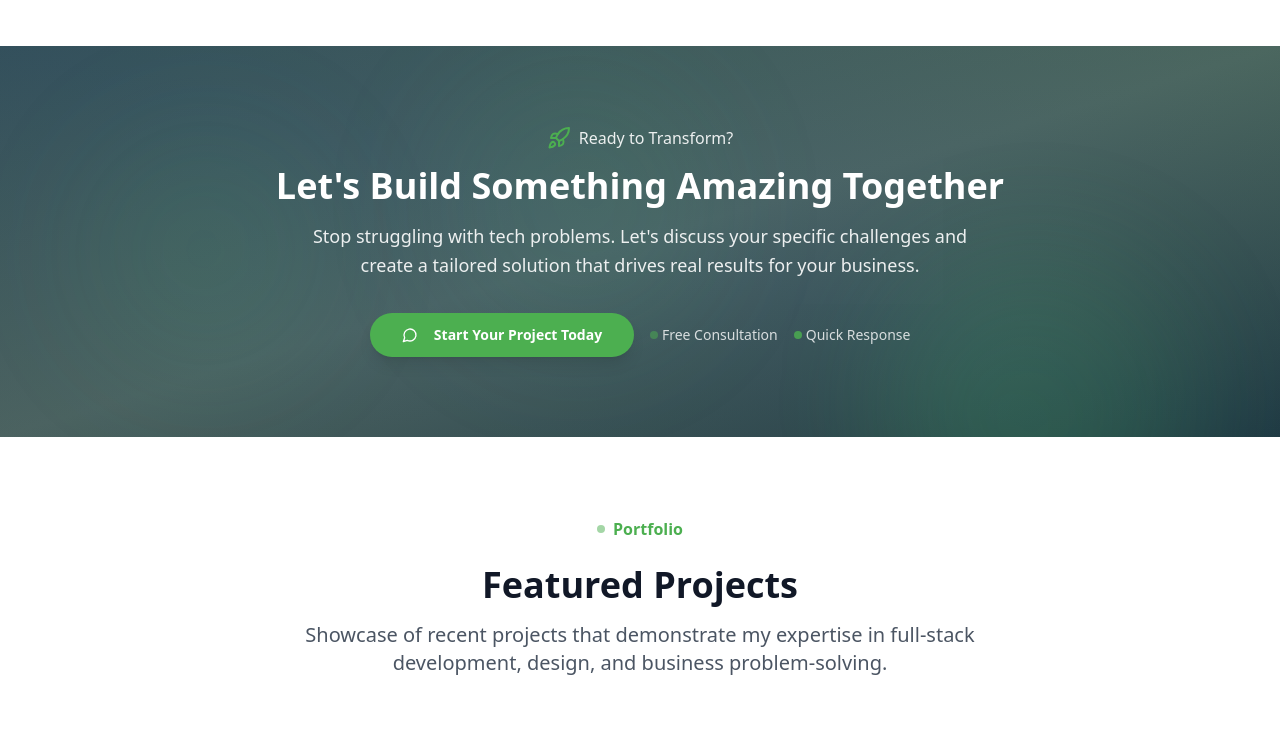
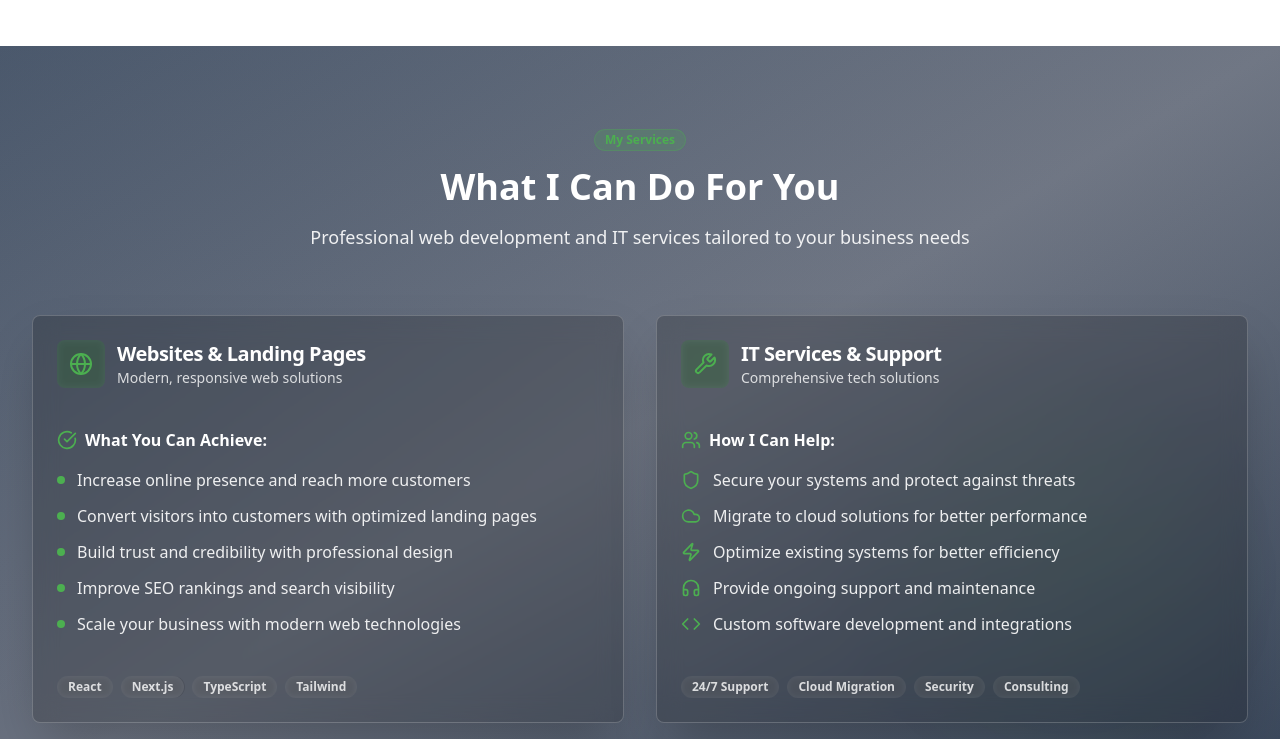
Before and after one commit to KarlaSz/webszyk-brand, a React (Vite) app: page / in a window 1280 px wide. Shown: the part 4860-5599 px from the top of the page. Built offline with nearby package versions, Linux system fonts and the light colour scheme.

Commit message:
Add offer section
Added a new section above "Ready to Transform" showcasing website/landing page creation and services offered.

```diff
--- /dev/null
+++ b/src/components/MyOfferSection.tsx
@@ -0,0 +1,141 @@
+
+import { Card, CardContent, CardHeader, CardTitle } from "@/components/ui/card";
+import { Badge } from "@/components/ui/badge";
+import { Globe, Code, Smartphone, Zap, Users, CheckCircle, Wrench, Shield, Cloud, HeadphonesIcon } from "lucide-react";
+
+const MyOfferSection = () => {
+  return (
+    <section className="relative py-20 overflow-hidden">
+      {/* Background - lighter than hero for better contrast */}
+      <div className="absolute inset-0 bg-gradient-to-br from-slate-600 via-gray-500 to-slate-700"></div>
+      <div className="absolute inset-0 bg-gradient-to-tr from-[#4CAF50]/8 via-transparent to-emerald-400/6"></div>
+      <div className="absolute inset-0 bg-gradient-to-bl from-gray-300/5 via-[#4CAF50]/8 to-slate-600/12"></div>
+
+      {/* Animated Background Elements */}
+      <div className="absolute top-20 left-20 w-64 h-64 bg-gradient-to-br from-[#4CAF50]/12 to-emerald-400/8 rounded-full blur-3xl animate-pulse"></div>
+      <div className="absolute top-1/2 right-20 w-80 h-80 bg-gradient-to-bl from-[#4CAF50]/10 to-green-400/12 rounded-full blur-3xl animate-pulse delay-1000"></div>
+
+      <div className="relative max-w-7xl mx-auto px-4 sm:px-6 lg:px-8">
+        <div className="text-center mb-16">
+          <Badge variant="secondary" className="bg-[#4CAF50]/20 text-[#4CAF50] border-[#4CAF50]/30 backdrop-blur-sm mb-4">
+            My Services
+          </Badge>
+          <h2 className="text-3xl lg:text-4xl font-bold text-white mb-4">
+            What I Can Do For You
+          </h2>
+          <p className="text-white/90 text-lg max-w-2xl mx-auto">
+            Professional web development and IT services tailored to your business needs
+          </p>
+        </div>
+
+        <div className="grid grid-cols-1 lg:grid-cols-2 gap-8">
+          {/* Column 1: Website & Landing Pages */}
+          <Card className="border border-white/20 backdrop-blur-md bg-black/20 shadow-2xl">
+            <CardHeader>
+              <div className="flex items-center space-x-3 mb-4">
+                <div className="w-12 h-12 bg-[#4CAF50]/20 backdrop-blur-sm rounded-lg flex items-center justify-center">
+                  <Globe className="h-6 w-6 text-[#4CAF50]" />
+                </div>
+                <div>
+                  <CardTitle className="text-white text-xl">Websites & Landing Pages</CardTitle>
+                  <p className="text-white/80 text-sm">Modern, responsive web solutions</p>
+                </div>
+              </div>
+            </CardHeader>
+            <CardContent className="space-y-6">
+              <div className="space-y-4">
+                <h4 className="text-white font-semibold flex items-center space-x-2">
+                  <CheckCircle className="h-5 w-5 text-[#4CAF50]" />
+                  <span>What You Can Achieve:</span>
+                </h4>
+                <ul className="space-y-3 text-white/90">
+                  <li className="flex items-start space-x-3">
+                    <div className="w-2 h-2 bg-[#4CAF50] rounded-full mt-2 flex-shrink-0"></div>
+                    <span>Increase online presence and reach more customers</span>
+                  </li>
+                  <li className="flex items-start space-x-3">
+                    <div className="w-2 h-2 bg-[#4CAF50] rounded-full mt-2 flex-shrink-0"></div>
+                    <span>Convert visitors into customers with optimized landing pages</span>
+                  </li>
+                  <li className="flex items-start space-x-3">
+                    <div className="w-2 h-2 bg-[#4CAF50] rounded-full mt-2 flex-shrink-0"></div>
+                    <span>Build trust and credibility with professional design</span>
+                  </li>
+                  <li className="flex items-start space-x-3">
+                    <div className="w-2 h-2 bg-[#4CAF50] rounded-full mt-2 flex-shrink-0"></div>
+                    <span>Improve SEO rankings and search visibility</span>
+                  </li>
+                  <li className="flex items-start space-x-3">
+                    <div className="w-2 h-2 bg-[#4CAF50] rounded-full mt-2 flex-shrink-0"></div>
+                    <span>Scale your business with modern web technologies</span>
+                  </li>
+                </ul>
+              </div>
+
+              <div className="flex flex-wrap gap-2 pt-4">
+                <Badge variant="secondary" className="bg-white/10 text-white/80 backdrop-blur-sm">React</Badge>
+                <Badge variant="secondary" className="bg-white/10 text-white/80 backdrop-blur-sm">Next.js</Badge>
+                <Badge variant="secondary" className="bg-white/10 text-white/80 backdrop-blur-sm">TypeScript</Badge>
+                <Badge variant="secondary" className="bg-white/10 text-white/80 backdrop-blur-sm">Tailwind</Badge>
+              </div>
+            </CardContent>
+          </Card>
+
+          {/* Column 2: IT Services */}
+          <Card className="border border-white/20 backdrop-blur-md bg-black/20 shadow-2xl">
+            <CardHeader>
+              <div className="flex items-center space-x-3 mb-4">
+                <div className="w-12 h-12 bg-[#4CAF50]/20 backdrop-blur-sm rounded-lg flex items-center justify-center">
+                  <Wrench className="h-6 w-6 text-[#4CAF50]" />
+                </div>
+                <div>
+                  <CardTitle className="text-white text-xl">IT Services & Support</CardTitle>
+                  <p className="text-white/80 text-sm">Comprehensive tech solutions</p>
+                </div>
+              </div>
+            </CardHeader>
+            <CardContent className="space-y-6">
+              <div className="space-y-4">
+                <h4 className="text-white font-semibold flex items-center space-x-2">
+                  <Users className="h-5 w-5 text-[#4CAF50]" />
+                  <span>How I Can Help:</span>
+                </h4>
+                <ul className="space-y-3 text-white/90">
+                  <li className="flex items-start space-x-3">
+                    <Shield className="h-5 w-5 text-[#4CAF50] mt-0.5 flex-shrink-0" />
+                    <span>Secure your systems and protect against threats</span>
+                  </li>
+                  <li className="flex items-start space-x-3">
+                    <Cloud className="h-5 w-5 text-[#4CAF50] mt-0.5 flex-shrink-0" />
+                    <span>Migrate to cloud solutions for better performance</span>
+                  </li>
+                  <li className="flex items-start space-x-3">
+                    <Zap className="h-5 w-5 text-[#4CAF50] mt-0.5 flex-shrink-0" />
+                    <span>Optimize existing systems for better efficiency</span>
+                  </li>
+                  <li className="flex items-start space-x-3">
+                    <HeadphonesIcon className="h-5 w-5 text-[#4CAF50] mt-0.5 flex-shrink-0" />
+                    <span>Provide ongoing support and maintenance</span>
+                  </li>
+                  <li className="flex items-start space-x-3">
+                    <Code className="h-5 w-5 text-[#4CAF50] mt-0.5 flex-shrink-0" />
+                    <span>Custom software development and integrations</span>
+                  </li>
+                </ul>
+              </div>
+
+              <div className="flex flex-wrap gap-2 pt-4">
+                <Badge variant="secondary" className="bg-white/10 text-white/80 backdrop-blur-sm">24/7 Support</Badge>
+                <Badge variant="secondary" className="bg-white/10 text-white/80 backdrop-blur-sm">Cloud Migration</Badge>
+                <Badge variant="secondary" className="bg-white/10 text-white/80 backdrop-blur-sm">Security</Badge>
+                <Badge variant="secondary" className="bg-white/10 text-white/80 backdrop-blur-sm">Consulting</Badge>
+              </div>
+            </CardContent>
+          </Card>
+        </div>
+      </div>
+    </section>
+  );
+};
+
+export default MyOfferSection;
--- a/src/pages/Index.tsx
+++ b/src/pages/Index.tsx
@@ -8,6 +8,7 @@ import ProblemSolutionSection from "@/components/ProblemSolutionSection";
 import AboutMeSection from "@/components/AboutMeSection";
 import ExperienceSection from "@/components/ExperienceSection";
 import AboutSection from "@/components/AboutSection";
+import MyOfferSection from "@/components/MyOfferSection";
 import ProjectsSection from "@/components/ProjectsSection";
 import ContactSection from "@/components/ContactSection";
 import FAQSection from "@/components/FAQSection";
@@ -84,6 +85,7 @@ const Index = () => {
         <AboutMeSection />
         <ExperienceSection />
         <AboutSection />
+        <MyOfferSection />
         <CTASection />
         <ProjectsSection />
         <ProcessSection />
```
